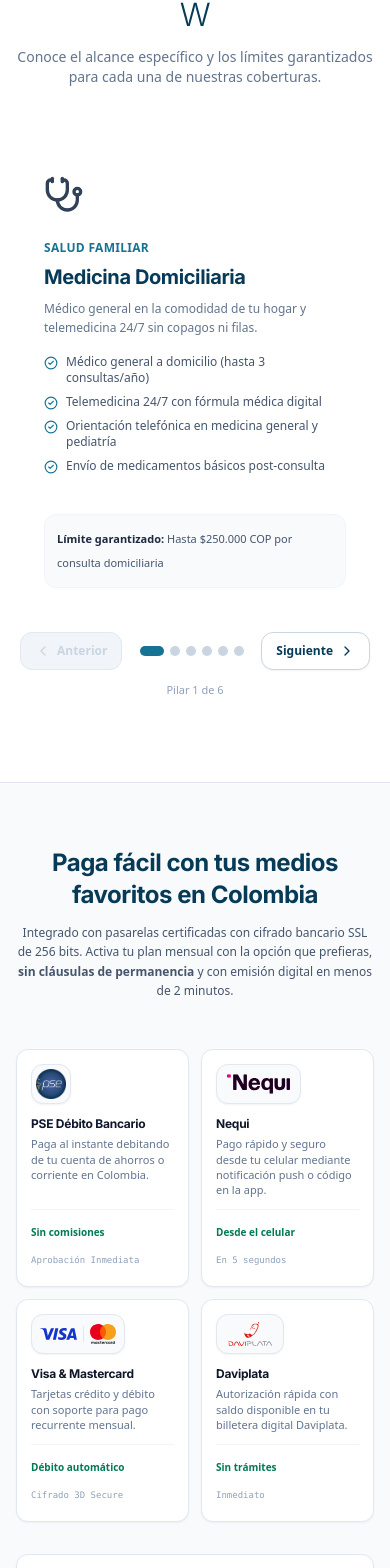
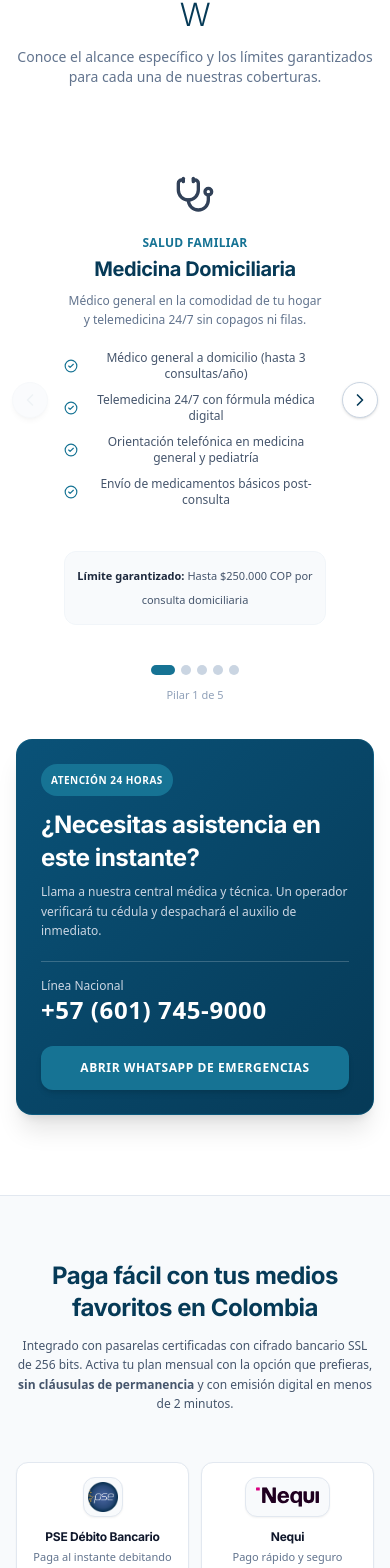
Before and after one commit to Jhojan-Jimenez/W-Soluciones, a Next.js app in the folder frontend/: page / in a window 390 px wide. Shown: the part 3527-5095 px from the top of the page. Built offline with nearby package versions, Linux system fonts and the light colour scheme.

Commit message:
feat(ui): center mobile cards, lateral carousel buttons, separate emergency section, reset scroll on login and center payments

```diff
--- a/frontend/src/app/page.tsx
+++ b/frontend/src/app/page.tsx
@@ -1,6 +1,6 @@
 "use client";
 
-import React, { useState } from "react";
+import React, { useState, useEffect } from "react";
 import RappiMemberHub from "@/components/RappiMemberHub";
 import MemberLoginModal from "@/components/MemberLoginModal";
 import {
@@ -217,6 +217,13 @@ export default function HomeView() {
   // Authentication & Member Hub (Rappi Style)
   const [isAuthenticated, setIsAuthenticated] = useState(false);
   const [isLoginModalOpen, setIsLoginModalOpen] = useState(false);
+
+  // Asegurar scroll al tope al ingresar al dashboard de afiliados
+  useEffect(() => {
+    if (isAuthenticated && typeof window !== "undefined") {
+      window.scrollTo({ top: 0, left: 0, behavior: "instant" });
+    }
+  }, [isAuthenticated]);
   const [paymentGateway, setPaymentGateway] = useState<"wompi" | "mercadopago">("wompi");
   const [memberData, setMemberData] = useState({
     fullName: "Carlos Andrés Villamil",
@@ -780,20 +787,36 @@ export default function HomeView() {
             </p>
           </div>
 
-          {/* VISTA MÓVIL: Carrusel guiado por botones interactivos (sin scroll libre) */}
+          {/* VISTA MÓVIL: Carrusel guiado por botones laterales (sin scroll libre) */}
           <div className="md:hidden">
+            <div className="relative flex items-center justify-between">
+              {/* Botón Anterior a la izquierda de la card */}
+              <button
+                type="button"
+                onClick={() => setActivePillarIndex((prev) => Math.max(0, prev - 1))}
+                disabled={activePillarIndex === 0}
+                className={`absolute left-0 z-20 w-9 h-9 -ml-1 sm:-ml-2 rounded-full flex items-center justify-center transition border shadow-md ${
+                  activePillarIndex === 0
+                    ? "bg-slate-100 text-slate-300 border-slate-200 cursor-not-allowed opacity-30"
+                    : "bg-white text-[#063a57] border-slate-300 hover:bg-slate-50 shadow-sm active:scale-90"
+                }`}
+                aria-label="Pilar anterior"
+              >
+                <ChevronLeft className="w-5 h-5" />
+              </button>
+
               {/* Contenedor del Slide visible */}
-            <div className="overflow-hidden rounded-2xl">
+              <div className="w-full overflow-hidden rounded-2xl px-5 sm:px-6">
                 <div
                   className="flex transition-transform duration-300 ease-out"
                   style={{ transform: `translateX(-${activePillarIndex * 100}%)` }}
                 >
                   {MODULES_LIST.map((mod) => (
                     <div key={mod.id} className="w-full shrink-0 px-1">
-                    <div className="beerp-card p-6 flex flex-col justify-between h-full min-h-[460px]">
-                      <div>
+                      <div className="beerp-card p-6 flex flex-col justify-between items-center text-center h-full min-h-[460px]">
+                        <div className="w-full flex flex-col items-center">
                           {/* BeERP 3D Spherical Green Icon */}
-                        <div className="beerp-icon-circle mb-5">
+                          <div className="beerp-icon-circle mb-5 mx-auto flex items-center justify-center">
                             {mod.id === "medica" && <Stethoscope className="w-10 h-10" />}
                             {mod.id === "ambulancia" && <Ambulance className="w-10 h-10" />}
                             {mod.id === "mascotas" && <Dog className="w-10 h-10" />}
@@ -801,85 +824,55 @@ export default function HomeView() {
                             {mod.id === "odontologica" && <Smile className="w-10 h-10" />}
                           </div>
 
-                        <span className="text-xs font-bold text-[#167394] uppercase tracking-wide">
+                          <span className="text-xs font-bold text-[#167394] uppercase tracking-wide block text-center">
                             {mod.category}
                           </span>
-                        <h3 className="text-xl font-bold text-[#063a57] mt-1 mb-2">
+                          <h3 className="text-xl font-bold text-[#063a57] mt-1 mb-2 text-center">
                             {mod.name}
                           </h3>
-                        <p className="text-xs text-slate-500 leading-relaxed mb-4">
+                          <p className="text-xs text-slate-500 leading-relaxed mb-5 text-center max-w-xs mx-auto">
                             {mod.description}
                           </p>
 
-                        <ul className="space-y-2 text-xs text-slate-600 mb-6">
+                          <ul className="space-y-2.5 text-xs text-slate-600 mb-6 text-center w-full">
                             {mod.features.map((feat, i) => (
-                            <li key={i} className="flex items-start gap-2">
-                              <CheckCircle2 className="w-3.5 h-3.5 text-[#167394] shrink-0 mt-0.5" />
+                              <li key={i} className="flex items-center justify-center gap-2 text-center">
+                                <CheckCircle2 className="w-3.5 h-3.5 text-[#167394] shrink-0" />
                                 <span>{feat}</span>
                               </li>
                             ))}
                           </ul>
                         </div>
 
-                      <div className="bg-slate-50 p-3 rounded-xl border border-slate-100 text-[11px] text-slate-600">
+                        <div className="bg-slate-50 p-3 rounded-xl border border-slate-100 text-[11px] text-slate-600 text-center w-full">
                           <strong className="text-slate-800">Límite garantizado:</strong> {mod.limit}
                         </div>
                       </div>
                     </div>
                   ))}
-
-                {/* 6ª Card: Banner card de contacto */}
-                <div className="w-full shrink-0 px-1">
-                  <div className="bg-gradient-to-br from-[#0a5278] to-[#063a57] text-white rounded-2xl p-6 flex flex-col justify-between h-full min-h-[460px] shadow-xl">
-                    <div>
-                      <span className="bg-[#167394] text-white text-[10px] font-bold px-2.5 py-1 rounded-full uppercase tracking-wider">
-                        ATENCIÓN 24 HORAS
-                      </span>
-                      <h3 className="text-2xl font-bold text-white mt-4 leading-snug">
-                        ¿Necesitas asistencia en este instante?
-                      </h3>
-                      <p className="text-xs text-slate-300 mt-2 leading-relaxed">
-                        Llama a nuestra central médica y técnica. Un operador verificará tu cédula y despachará el auxilio de inmediato.
-                      </p>
-                      <div className="my-6 pt-4 border-t border-white/20">
-                        <span className="text-xs text-slate-300 block">Línea Nacional</span>
-                        <p className="text-2xl font-bold text-white">+57 (601) 745-9000</p>
-                      </div>
-                    </div>
-
-                    <a
-                      href="https://wa.me/573134289397"
-                      target="_blank"
-                      rel="noreferrer"
-                      className="w-full bg-[#167394] hover:bg-[#0a5278] text-white py-3.5 rounded-xl text-center font-bold text-xs uppercase tracking-wider block shadow-md transition"
-                    >
-                      Abrir WhatsApp de Emergencias
-                    </a>
-                  </div>
-                </div>
-              </div>
-            </div>
-
-            {/* Controles de Navegación del Carrusel Móvil */}
-            <div className="flex items-center justify-between gap-3 mt-5 px-1">
+                </div>
+              </div>
+
+              {/* Botón Siguiente a la derecha de la card */}
               <button
                 type="button"
-                onClick={() => setActivePillarIndex((prev) => Math.max(0, prev - 1))}
-                disabled={activePillarIndex === 0}
-                className={`flex items-center gap-1.5 px-3.5 py-2.5 rounded-xl text-xs font-bold transition border ${
-                  activePillarIndex === 0
-                    ? "bg-slate-100 text-slate-300 border-slate-200 cursor-not-allowed"
-                    : "bg-white text-[#063a57] border-slate-300 hover:bg-slate-50 shadow-xs active:scale-95"
+                onClick={() => setActivePillarIndex((prev) => Math.min(4, prev + 1))}
+                disabled={activePillarIndex === 4}
+                className={`absolute right-0 z-20 w-9 h-9 -mr-1 sm:-mr-2 rounded-full flex items-center justify-center transition border shadow-md ${
+                  activePillarIndex === 4
+                    ? "bg-slate-100 text-slate-300 border-slate-200 cursor-not-allowed opacity-30"
+                    : "bg-white text-[#063a57] border-slate-300 hover:bg-slate-50 shadow-sm active:scale-90"
                 }`}
-                aria-label="Pilar anterior"
-              >
-                <ChevronLeft className="w-4 h-4" />
-                <span>Anterior</span>
-              </button>
-
-              {/* Dots interactivos */}
+                aria-label="Pilar siguiente"
+              >
+                <ChevronRight className="w-5 h-5" />
+              </button>
+            </div>
+
+            {/* Dots y contador centrados abajo */}
+            <div className="flex flex-col items-center justify-center gap-2 mt-4">
               <div className="flex items-center gap-1.5">
-                {[0, 1, 2, 3, 4, 5].map((idx) => (
+                {[0, 1, 2, 3, 4].map((idx) => (
                   <button
                     key={idx}
                     type="button"
@@ -889,30 +882,44 @@ export default function HomeView() {
                         ? "w-6 bg-[#167394]"
                         : "w-2.5 bg-slate-300 hover:bg-slate-400"
                     }`}
-                    aria-label={`Ir a tarjeta ${idx + 1}`}
+                    aria-label={`Ir al pilar ${idx + 1}`}
                   />
                 ))}
               </div>
-
-              <button
-                type="button"
-                onClick={() => setActivePillarIndex((prev) => Math.min(5, prev + 1))}
-                disabled={activePillarIndex === 5}
-                className={`flex items-center gap-1.5 px-3.5 py-2.5 rounded-xl text-xs font-bold transition border ${
-                  activePillarIndex === 5
-                    ? "bg-slate-100 text-slate-300 border-slate-200 cursor-not-allowed"
-                    : "bg-white text-[#063a57] border-slate-300 hover:bg-slate-50 shadow-xs active:scale-95"
-                }`}
-                aria-label="Pilar siguiente"
-              >
-                <span>Siguiente</span>
-                <ChevronRight className="w-4 h-4" />
-              </button>
-            </div>
-
-            <p className="text-center text-[11px] text-slate-400 font-medium mt-2">
-              Pilar {activePillarIndex + 1} de 6
-            </p>
+              <p className="text-center text-[11px] text-slate-400 font-medium">
+                Pilar {activePillarIndex + 1} de 5
+              </p>
+            </div>
+          </div>
+
+          {/* SECCIÓN SEPARADA EN MÓVIL: Card de Emergencias 24 Horas */}
+          <div className="md:hidden mt-8">
+            <div className="bg-gradient-to-br from-[#0a5278] to-[#063a57] text-white rounded-2xl p-6 sm:p-7 shadow-xl border border-[#167394]/30">
+              <div>
+                <span className="bg-[#167394] text-white text-[10px] font-bold px-2.5 py-1 rounded-full uppercase tracking-wider inline-block mb-3">
+                  ATENCIÓN 24 HORAS
+                </span>
+                <h3 className="text-2xl font-bold text-white leading-snug">
+                  ¿Necesitas asistencia en este instante?
+                </h3>
+                <p className="text-xs text-slate-300 mt-2 leading-relaxed">
+                  Llama a nuestra central médica y técnica. Un operador verificará tu cédula y despachará el auxilio de inmediato.
+                </p>
+                <div className="my-5 pt-4 border-t border-white/20">
+                  <span className="text-xs text-slate-300 block">Línea Nacional</span>
+                  <p className="text-2xl font-bold text-white tracking-wide">+57 (601) 745-9000</p>
+                </div>
+              </div>
+
+              <a
+                href="https://wa.me/573134289397"
+                target="_blank"
+                rel="noreferrer"
+                className="w-full bg-[#167394] hover:bg-[#0a5278] text-white py-3.5 rounded-xl text-center font-bold text-xs uppercase tracking-wider block shadow-md hover:shadow-lg transition"
+              >
+                Abrir WhatsApp de Emergencias
+              </a>
+            </div>
           </div>
 
           {/* VISTA DESKTOP / TABLET: Grid Estático */}
@@ -1004,9 +1011,9 @@ export default function HomeView() {
           {/* Grid de Medios de Pago en Móvil (2x2) y Desktop (4 cols) */}
           <div className="grid grid-cols-2 lg:grid-cols-4 gap-3 sm:gap-5">
             {/* 1. PSE Débito */}
-            <div className="bg-white rounded-xl border border-slate-200 p-3.5 sm:p-5 shadow-xs hover:shadow-md hover:border-[#167394]/50 transition flex flex-col justify-between">
-              <div>
-                <div className="flex items-center justify-between mb-3 sm:mb-4">
+            <div className="bg-white rounded-xl border border-slate-200 p-3.5 sm:p-5 shadow-xs hover:shadow-md hover:border-[#167394]/50 transition flex flex-col justify-between items-center text-center">
+              <div className="w-full flex flex-col items-center">
+                <div className="flex items-center justify-center mb-3 sm:mb-4">
                   <div className="w-10 h-10 sm:w-12 sm:h-12 rounded-xl bg-slate-50 border border-slate-200 flex items-center justify-center p-1 sm:p-1.5 shadow-xs">
                     <img
                       src="/images/payments/pse.png"
@@ -1015,23 +1022,23 @@ export default function HomeView() {
                     />
                   </div>
                 </div>
-                <h4 className="text-xs sm:text-sm font-bold text-slate-900 mb-1 leading-snug">
+                <h4 className="text-xs sm:text-sm font-bold text-slate-900 mb-1 leading-snug text-center">
                   PSE Débito Bancario
                 </h4>
-                <p className="text-[11px] sm:text-xs text-slate-500 leading-snug sm:leading-relaxed">
+                <p className="text-[11px] sm:text-xs text-slate-500 leading-snug sm:leading-relaxed text-center">
                   Paga al instante debitando de tu cuenta de ahorros o corriente en Colombia.
                 </p>
               </div>
-              <div className="mt-3 sm:mt-4 pt-2.5 sm:pt-3 border-t border-slate-100 flex flex-col xs:flex-row items-start xs:items-center justify-between gap-1 text-[10px] sm:text-[11px]">
+              <div className="mt-3 sm:mt-4 pt-2.5 sm:pt-3 border-t border-slate-100 flex flex-col items-center justify-center text-center gap-0.5 text-[10px] sm:text-[11px] w-full">
                 <span className="font-semibold text-emerald-700">Sin comisiones</span>
                 <span className="text-slate-400 font-mono text-[9px] sm:text-[10px]">Aprobación Inmediata</span>
               </div>
             </div>
 
             {/* 2. Nequi */}
-            <div className="bg-white rounded-xl border border-slate-200 p-3.5 sm:p-5 shadow-xs hover:shadow-md hover:border-[#167394]/50 transition flex flex-col justify-between">
-              <div>
-                <div className="flex items-center justify-between mb-3 sm:mb-4">
+            <div className="bg-white rounded-xl border border-slate-200 p-3.5 sm:p-5 shadow-xs hover:shadow-md hover:border-[#167394]/50 transition flex flex-col justify-between items-center text-center">
+              <div className="w-full flex flex-col items-center">
+                <div className="flex items-center justify-center mb-3 sm:mb-4">
                   <div className="h-10 sm:h-12 px-2.5 sm:px-3 rounded-xl bg-slate-50 border border-slate-200 flex items-center justify-center shadow-xs">
                     <img
                       src="/images/payments/nequi.svg"
@@ -1040,23 +1047,23 @@ export default function HomeView() {
                     />
                   </div>
                 </div>
-                <h4 className="text-xs sm:text-sm font-bold text-slate-900 mb-1 leading-snug">
+                <h4 className="text-xs sm:text-sm font-bold text-slate-900 mb-1 leading-snug text-center">
                   Nequi
                 </h4>
-                <p className="text-[11px] sm:text-xs text-slate-500 leading-snug sm:leading-relaxed">
+                <p className="text-[11px] sm:text-xs text-slate-500 leading-snug sm:leading-relaxed text-center">
                   Pago rápido y seguro desde tu celular mediante notificación push o código en la app.
                 </p>
               </div>
-              <div className="mt-3 sm:mt-4 pt-2.5 sm:pt-3 border-t border-slate-100 flex flex-col xs:flex-row items-start xs:items-center justify-between gap-1 text-[10px] sm:text-[11px]">
+              <div className="mt-3 sm:mt-4 pt-2.5 sm:pt-3 border-t border-slate-100 flex flex-col items-center justify-center text-center gap-0.5 text-[10px] sm:text-[11px] w-full">
                 <span className="font-semibold text-emerald-700">Desde el celular</span>
                 <span className="text-slate-400 font-mono text-[9px] sm:text-[10px]">En 5 segundos</span>
               </div>
             </div>
 
             {/* 3. Tarjetas Crédito & Débito */}
-            <div className="bg-white rounded-xl border border-slate-200 p-3.5 sm:p-5 shadow-xs hover:shadow-md hover:border-[#167394]/50 transition flex flex-col justify-between">
-              <div>
-                <div className="flex items-center justify-between mb-3 sm:mb-4">
+            <div className="bg-white rounded-xl border border-slate-200 p-3.5 sm:p-5 shadow-xs hover:shadow-md hover:border-[#167394]/50 transition flex flex-col justify-between items-center text-center">
+              <div className="w-full flex flex-col items-center">
+                <div className="flex items-center justify-center mb-3 sm:mb-4">
                   <div className="h-10 sm:h-12 px-2 sm:px-3 rounded-xl bg-slate-50 border border-slate-200 flex items-center gap-1.5 sm:gap-2.5 shadow-xs">
                     <img
                       src="/images/payments/visa.svg"
@@ -1071,23 +1078,23 @@ export default function HomeView() {
                     />
                   </div>
                 </div>
-                <h4 className="text-xs sm:text-sm font-bold text-slate-900 mb-1 leading-snug">
+                <h4 className="text-xs sm:text-sm font-bold text-slate-900 mb-1 leading-snug text-center">
                   Visa & Mastercard
                 </h4>
-                <p className="text-[11px] sm:text-xs text-slate-500 leading-snug sm:leading-relaxed">
+                <p className="text-[11px] sm:text-xs text-slate-500 leading-snug sm:leading-relaxed text-center">
                   Tarjetas crédito y débito con soporte para pago recurrente mensual.
                 </p>
               </div>
-              <div className="mt-3 sm:mt-4 pt-2.5 sm:pt-3 border-t border-slate-100 flex flex-col xs:flex-row items-start xs:items-center justify-between gap-1 text-[10px] sm:text-[11px]">
+              <div className="mt-3 sm:mt-4 pt-2.5 sm:pt-3 border-t border-slate-100 flex flex-col items-center justify-center text-center gap-0.5 text-[10px] sm:text-[11px] w-full">
                 <span className="font-semibold text-emerald-700">Débito automático</span>
                 <span className="text-slate-400 font-mono text-[9px] sm:text-[10px]">Cifrado 3D Secure</span>
               </div>
             </div>
 
             {/* 4. Daviplata */}
-            <div className="bg-white rounded-xl border border-slate-200 p-3.5 sm:p-5 shadow-xs hover:shadow-md hover:border-[#167394]/50 transition flex flex-col justify-between">
-              <div>
-                <div className="flex items-center justify-between mb-3 sm:mb-4">
+            <div className="bg-white rounded-xl border border-slate-200 p-3.5 sm:p-5 shadow-xs hover:shadow-md hover:border-[#167394]/50 transition flex flex-col justify-between items-center text-center">
+              <div className="w-full flex flex-col items-center">
+                <div className="flex items-center justify-center mb-3 sm:mb-4">
                   <div className="h-10 sm:h-12 px-2.5 sm:px-3 rounded-xl bg-slate-50 border border-slate-200 flex items-center justify-center shadow-xs">
                     <img
                       src="/images/payments/daviplata.svg"
@@ -1096,14 +1103,14 @@ export default function HomeView() {
                     />
                   </div>
                 </div>
-                <h4 className="text-xs sm:text-sm font-bold text-slate-900 mb-1 leading-snug">
+                <h4 className="text-xs sm:text-sm font-bold text-slate-900 mb-1 leading-snug text-center">
                   Daviplata
                 </h4>
-                <p className="text-[11px] sm:text-xs text-slate-500 leading-snug sm:leading-relaxed">
+                <p className="text-[11px] sm:text-xs text-slate-500 leading-snug sm:leading-relaxed text-center">
                   Autorización rápida con saldo disponible en tu billetera digital Daviplata.
                 </p>
               </div>
-              <div className="mt-3 sm:mt-4 pt-2.5 sm:pt-3 border-t border-slate-100 flex flex-col xs:flex-row items-start xs:items-center justify-between gap-1 text-[10px] sm:text-[11px]">
+              <div className="mt-3 sm:mt-4 pt-2.5 sm:pt-3 border-t border-slate-100 flex flex-col items-center justify-center text-center gap-0.5 text-[10px] sm:text-[11px] w-full">
                 <span className="font-semibold text-emerald-700">Sin trámites</span>
                 <span className="text-slate-400 font-mono text-[9px] sm:text-[10px]">Inmediato</span>
               </div>
@@ -1393,6 +1400,9 @@ export default function HomeView() {
         onLoginSuccess={(data) => {
           setMemberData(data);
           setIsAuthenticated(true);
+          if (typeof window !== "undefined") {
+            window.scrollTo({ top: 0, left: 0, behavior: "instant" });
+          }
         }}
       />
 
--- a/frontend/src/components/MemberLoginModal.tsx
+++ b/frontend/src/components/MemberLoginModal.tsx
@@ -47,6 +47,9 @@ export default function MemberLoginModal({
       validUntil: "04 de Noviembre, 2026",
       address: "Carrera 15 # 85-30, Bogotá"
     });
+    if (typeof window !== "undefined") {
+      window.scrollTo({ top: 0, left: 0, behavior: "instant" });
+    }
     onClose();
   };
 
@@ -61,6 +64,9 @@ export default function MemberLoginModal({
       validUntil: "04 de Noviembre, 2026",
       address: "Carrera 15 # 85-30, Bogotá"
     });
+    if (typeof window !== "undefined") {
+      window.scrollTo({ top: 0, left: 0, behavior: "instant" });
+    }
     onClose();
   };
 
```
Also changed, not shown: frontend/src/components/RappiMemberHub.tsx (+8 -1 lines), 1 other file (tests, documents, lock files or other folders). Lines whose indentation alone changed are shown as unchanged.
